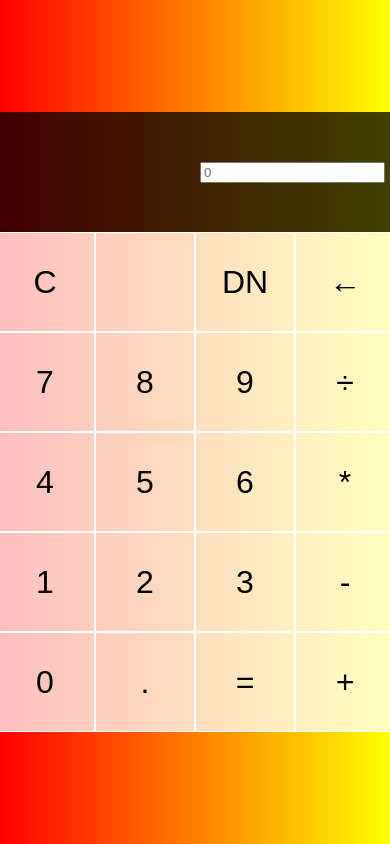
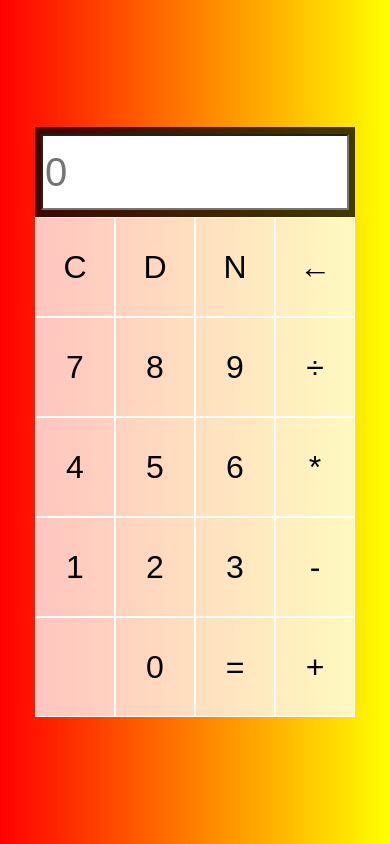
Before and after one commit to DaniKPosada/Calculadora, a plain HTML site: page index.html in a window 390 px wide. Drawn offline with Linux system fonts and the light colour scheme.

Commit message:
responsive hecho?

```diff
--- a/calc.js
+++ b/calc.js
@@ -3,7 +3,8 @@ const botonOpera=document.getElementsByName('data-opera');
 const botonIgual=document.getElementsByName('data-igual')[0];
 const botonBorrar=document.getElementsByName('data-borrar')[0];
 const botonCancela=document.getElementsByName('cancelaTodo')[0];
-const botonVista=document.getElementsByName('vista');
+const botonVistaDia=document.getElementsByName('vista')[0];
+const botonVistaNoche=document.getElementsByName('vista')[1];
 var resultado= document.getElementById('resultado');
 var opActual='';
 var opAnt='';
@@ -65,6 +66,14 @@ botonCancela.addEventListener('click',function(){
     clear();
     actualizarDisplay();
 });
+botonVistaDia.addEventListener('click',function(){
+    clear();
+    actualizarDisplay();
+});
+botonVistaNoche.addEventListener('click',function(){
+    clear();
+    actualizarDisplay();
+});
 function backspace(){
     var texto=opActual.toString();
     var borrada=(texto.substring(0,texto.length-1));
--- a/estilos.css
+++ b/estilos.css
@@ -22,18 +22,38 @@ body{
     grid-column: 1/-1;
     background-color: rgba(0, 0, 0, .75);
     display:flex;
-    align-items: flex-end;
-    justify-content: space-around;
+    align-items: center;
+    justify-content: center;
     flex-direction: column;
-    padding: 10px;
     word-wrap: break-word;
     word-break: break-all;
+    width: 400px;
+    height: 120px;
 }
-output .display{
+.output .display{
     color: black;
-    font-size: 1.85rem;
-    text-align: right;
+    text-align: left;
+    font-size: 250%;
+    width: 380px;
+    height: 100px;
+
 }
 .calculadora-grilla button:hover{
     background-color: rgba(255, 255, 255, .9);
 }
+@media only screen and (max-width: 480px){
+    .calculadora-grilla{
+        grid-template-columns: repeat(4,80px);
+        grid-template-rows: minmax(90px,auto) repeat(5,100px);
+    }
+    .output{
+        width: 320px;
+        height: 90px;
+    }
+    .output .display{
+        background-color: white;
+        width: 300px;
+        height: 70px;
+        font-size: 250%;
+    }
+}
--- a/index.html
+++ b/index.html
@@ -14,8 +14,8 @@
         </div>
 
         <button name="cancelaTodo">C</button>
-        <button></button>
-        <button name="vista">DN</button>
+        <button name="vista">D</button>
+        <button name="vista">N</button>
         <button name="data-borrar">&#8592;</button>
         <button name="data-number">7</button>
         <button name="data-number">8</button>
@@ -29,8 +29,8 @@
         <button name="data-number">2</button>
         <button name="data-number">3</button>
         <button name="data-opera">-</button>
+        <button></button>
         <button name="data-number">0</button>
-        <button name="data-decimal">.</button>
         <button name="data-igual">=</button>
         <button name="data-opera">+</button>
     </div>
```
